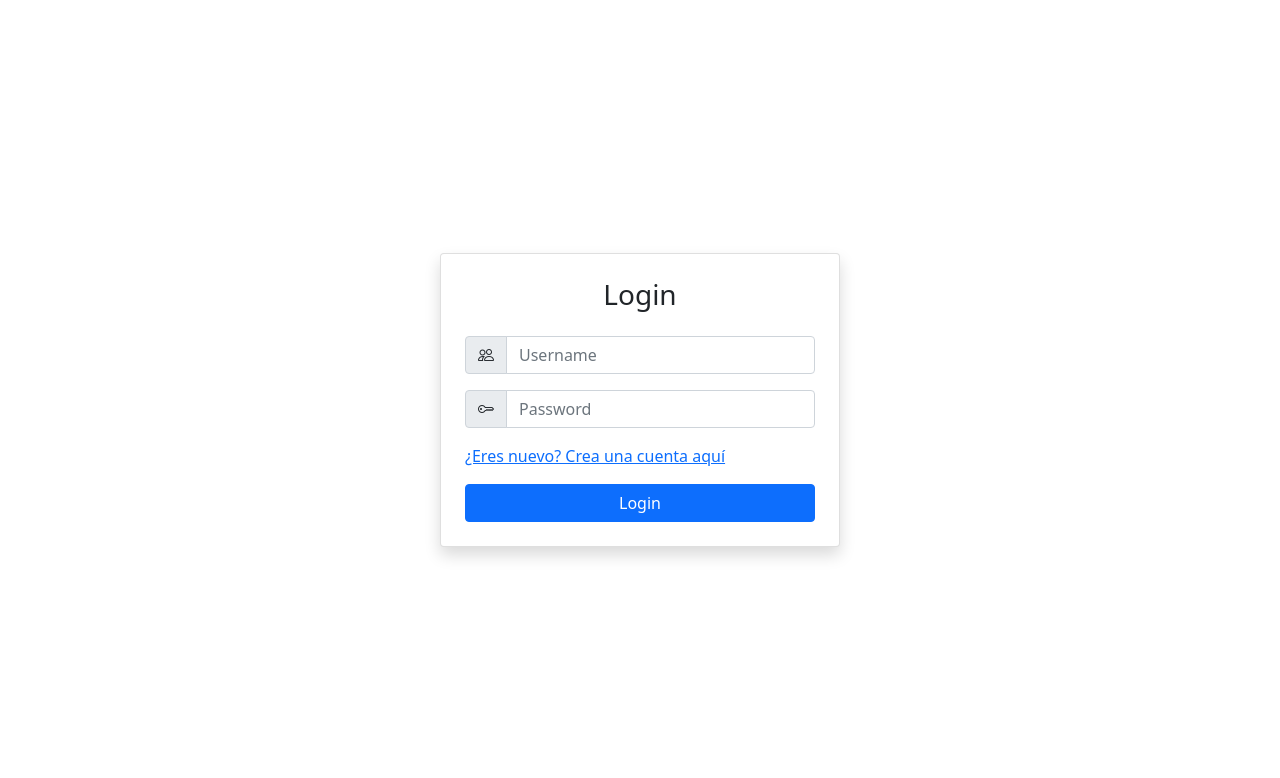
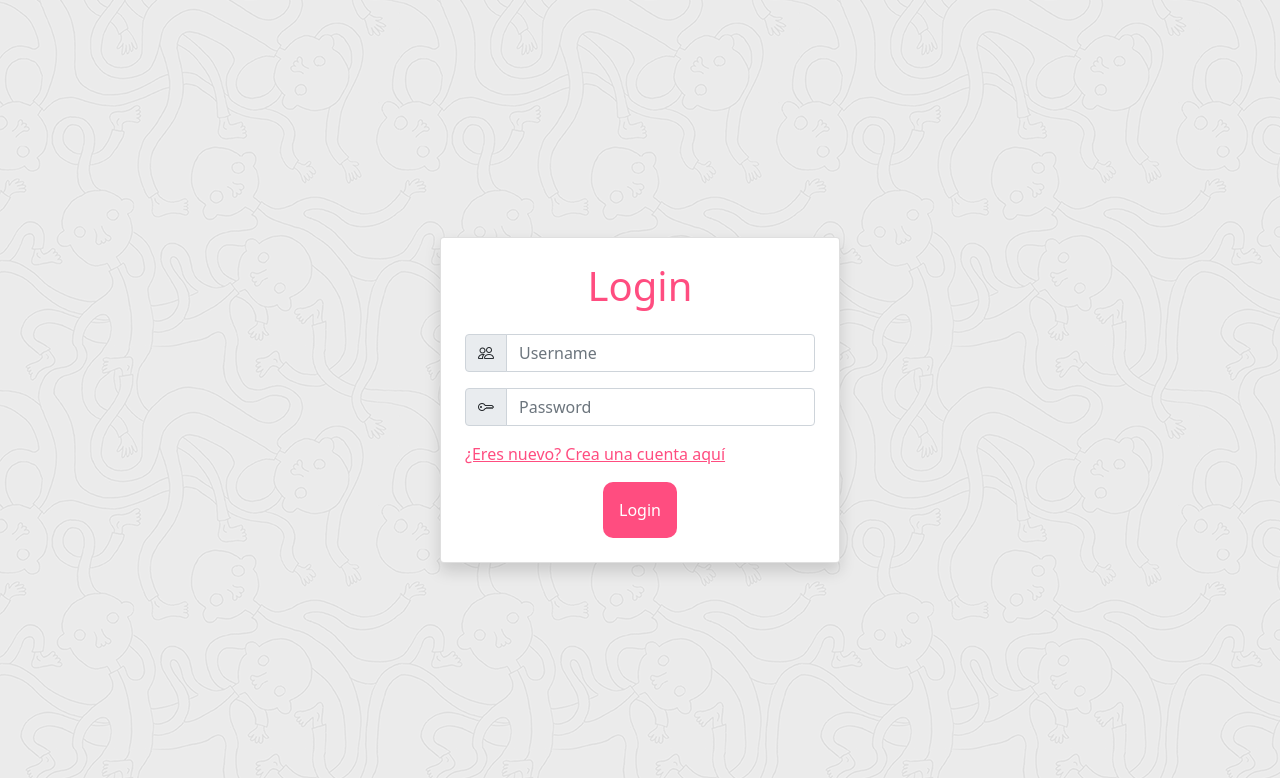
Before and after one commit to emiliooarrig/tienda-vertice, a PHP site: page /php/login/login.php in a window 1280 px wide. Shown: the part 56-834 px from the top of the page. Run offline with PHP 8.4, Linux system fonts and the light colour scheme.

Commit message:
Estilos de login

```diff
--- a/php/login/login.php
+++ b/php/login/login.php
@@ -7,7 +7,8 @@
     <meta name="viewport" content="width=device-width, initial-scale=1.0">
     <link href="https://cdn.jsdelivr.net/npm/bootstrap@5.0.2/dist/css/bootstrap.min.css" rel="stylesheet" integrity="sha384-EVSTQN3/azprG1Anm3QDgpJLIm9Nao0Yz1ztcQTwFspd3yD65VohhpuuCOmLASjC" crossorigin="anonymous">
     <link rel="stylesheet" href="https://cdn.jsdelivr.net/npm/bootstrap-icons@1.11.3/font/bootstrap-icons.min.css">
-    <!-- <link rel="stylesheet" href="fondo.css"> -->
+    <link rel="stylesheet" href="../../css/fondo.css">
+    <link rel="stylesheet" href="../../style.css">
     <title>Login</title>
 </head>
 
@@ -28,10 +29,10 @@
                         <a class="nav-link" href="../../php/compras/compras.php">Comprar</a>
                     </li>
                     <li class="nav-item">
-                        <a class="nav-link" href="../../html/contacto/contacto.html">Contacto</a>
+                        <a class="nav-link" href="../contacto/contacto.php">Contacto</a>
                     </li>
                     <li class="nav-item-">
-                        <a href="../../html/faq/faq.html" class="nav-link"> FAQ </a>
+                        <a href="../faq/faq.php" class="nav-link"> FAQ </a>
                     </li>
                     <?php if (isset($_SESSION['username'])) { ?>
                         <li class="nav-item active">
@@ -51,7 +52,7 @@
 
     <div class="container d-flex justify-content-center align-items-center vh-100">
         <div class="card p-4 shadow" style="width: 100%; max-width: 400px;">
-            <h3 class="text-center mb-4">Login</h3>
+            <h1 class="text-center mb-4 texto-rosa" style="color: #FF4D80;">Login</h1>
 
             <?php if (isset($_GET['status']) && $_GET['status'] === 'error'): ?>
                 <div class="alert alert-danger" role="alert">
@@ -79,11 +80,11 @@
                 </div>
 
                 <div class="input-group">
-                    <a class="link" href="../../html/agregar_user/agregar_user.html"> ¿Eres nuevo? Crea una cuenta aquí </a>
+                    <a class="link" style="color: #FF4D80;" href="../../html/agregar_user/agregar_user.html"> ¿Eres nuevo? Crea una cuenta aquí </a>
                 </div>
                 <!-- Login Button -->
-                <div class="d-grid mt-3">
-                    <button type="submit" class="btn btn-primary">Login</button>
+                <div class="text-center mt-3">
+                    <button type="submit" class="btn button-rosa">Login</button>
                 </div>
             </form>
         </div>
```
